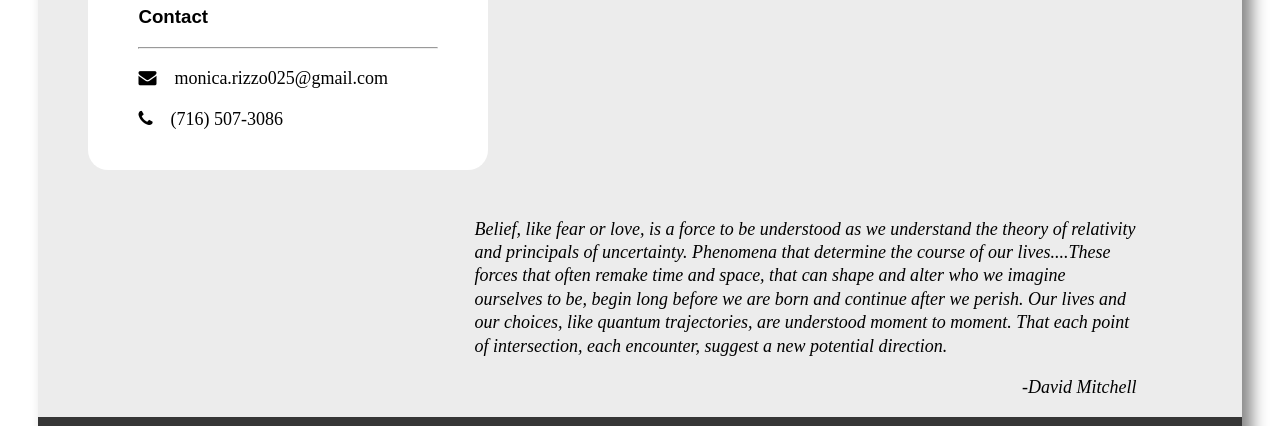
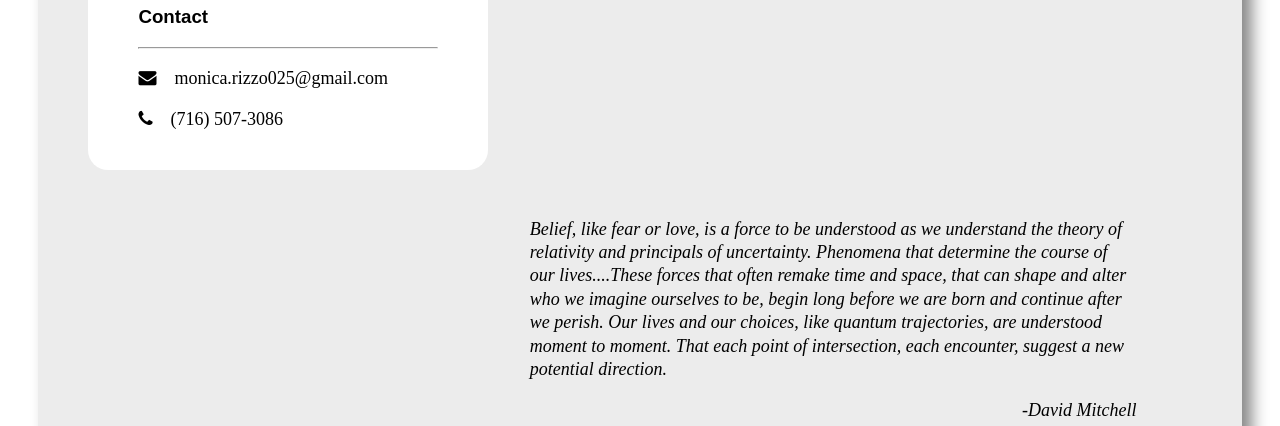
Before and after one commit to mrizzo25/mrizzo25.github.io, a plain HTML site: page index.html in a window 1280 px wide. Shown: the part 707-1133 px from the top of the page. Drawn offline with Linux system fonts and the light colour scheme.

Commit message:
adjust quote

```diff
--- a/index.html
+++ b/index.html
@@ -141,7 +141,7 @@
 
 		<hr>
 
-        <div class="quote" style="margin: 0 auto; width: 60%; float:right; padding-right: 5%">
+        <div class="quote" style="margin: 0 auto; width: 55%; float:right; padding-right: 5%">
 
 
         <p style="font-style: italic">Belief, like fear or love, is a force to be understood as we understand the theory of relativity and principals of uncertainty. Phenomena that determine the course of our lives....These forces that often remake time and space, that can shape and alter who we imagine ourselves to be, begin long before we are born and continue after we perish. Our lives and our choices, like quantum trajectories, are understood moment to moment. That each point of intersection, each encounter, suggest a new potential direction. </p>
```
